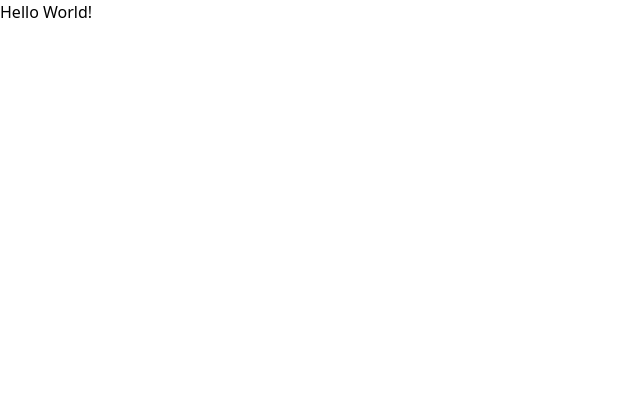
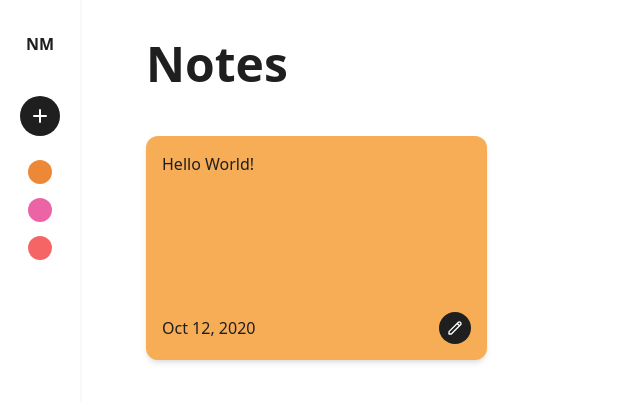
Before and after one commit to angel-codes/notes-manager, a React (Create React App) app: page / in a window 1280 px wide. Shown: the top 402 px of the page, without its empty margins (0-640 px from the left). Built offline with nearby package versions, Linux system fonts and the light colour scheme.

Commit message:
✨ feature(components): adding sidebar and notes

```diff
--- a/src/App.js
+++ b/src/App.js
@@ -1,7 +1,16 @@
 import React from 'react';
 
+// Components
+import Sidebar from './componets/Siderbar';
+import NotesContainer from './componets/NotesContainer';
+
 function App() {
-  return <h1>Hello World!</h1>;
+  return (
+    <div className="flex min-h-screen">
+      <Sidebar />
+      <NotesContainer />
+    </div>
+  );
 }
 
 export default App;
--- /dev/null
+++ b/src/componets/Note.js
@@ -0,0 +1,30 @@
+import React from 'react';
+
+const Note = () => {
+  return (
+    <li className="flex flex-col p-4 h-56 text-primary font-medium bg-orange-400 rounded-xl shadow-md">
+      <div className="mb-auto">Hello World!</div>
+      <div className="flex items-center justify-between">
+        <p className="font-normal">Oct 12, 2020</p>
+        <button className="flex items-center justify-center w-8 h-8 bg-primary rounded-full">
+          <svg
+            className="w-4 h-4 text-white"
+            fill="none"
+            stroke="currentColor"
+            viewBox="0 0 24 24"
+            xmlns="http://www.w3.org/2000/svg"
+          >
+            <path
+              strokeLinecap="round"
+              strokeLinejoin="round"
+              strokeWidth="2"
+              d="M15.232 5.232l3.536 3.536m-2.036-5.036a2.5 2.5 0 113.536 3.536L6.5 21.036H3v-3.572L16.732 3.732z"
+            ></path>
+          </svg>
+        </button>
+      </div>
+    </li>
+  );
+};
+
+export default Note;
--- /dev/null
+++ b/src/componets/NotesContainer.js
@@ -0,0 +1,19 @@
+import React from 'react';
+
+// Components
+import Note from './Note';
+
+const NotesContainer = () => {
+  return (
+    <main className="pt-10 px-16 w-full">
+      <h1 className="text-primary text-5xl font-bold">Notes</h1>
+      <div className="mt-12">
+        <ul className="grid gap-6 grid-cols-3">
+          <Note />
+        </ul>
+      </div>
+    </main>
+  );
+};
+
+export default NotesContainer;
--- /dev/null
+++ b/src/componets/Siderbar.js
@@ -0,0 +1,40 @@
+import React from 'react';
+
+const Sidebar = () => {
+  return (
+    <aside className="pt-8 px-5 min-h-screen text-center border-r-2 border-gray-100">
+      <span className="text-primary font-semibold">NM</span>
+      <div className="flex flex-col mt-10">
+        <button className="flex items-center justify-center w-10 h-10 text-center bg-primary rounded-full">
+          <svg
+            className="w-6 h-6 text-white"
+            fill="none"
+            stroke="currentColor"
+            viewBox="0 0 24 24"
+            xmlns="http://www.w3.org/2000/svg"
+          >
+            <path
+              strokeLinecap="round"
+              strokeLinejoin="round"
+              strokeWidth="2"
+              d="M12 6v6m0 0v6m0-6h6m-6 0H6"
+            ></path>
+          </svg>
+        </button>
+        <ul className="flex flex-col items-center justify-center mt-6">
+          <li className="mb-2">
+            <button className="w-6 h-6 bg-orange-500 rounded-full"></button>
+          </li>
+          <li className="mb-2">
+            <button className="w-6 h-6 bg-pink-500 rounded-full"></button>
+          </li>
+          <li className="mb-2">
+            <button className="w-6 h-6 bg-red-500 rounded-full"></button>
+          </li>
+        </ul>
+      </div>
+    </aside>
+  );
+};
+
+export default Sidebar;
```
